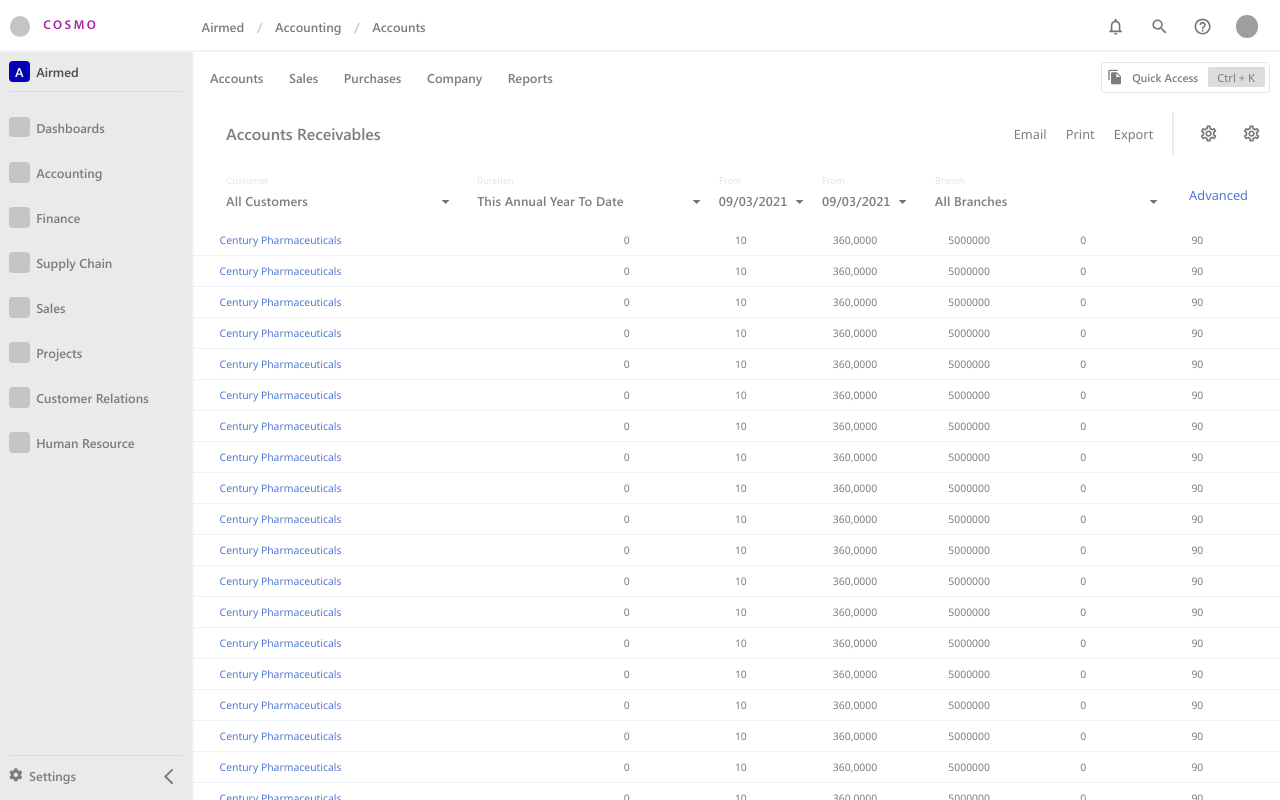
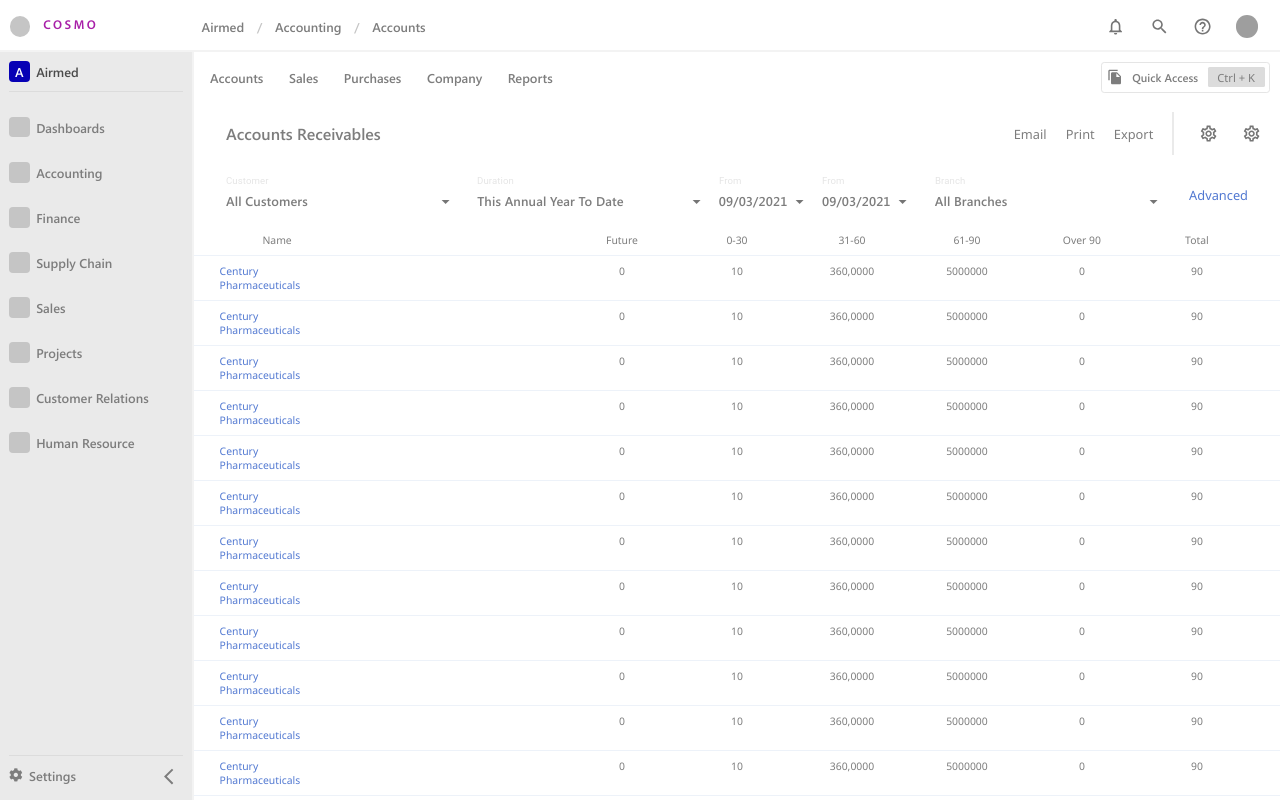
Before and after one commit to Maheerali-pk/cosmo, a React (Create React App) app: page / in a window 1280 px wide. Built offline with nearby package versions, Linux system fonts and the light colour scheme; grey boxes are pictures that could not be loaded; a small style sheet from the web is missing.

Commit message:
Little alignment issue due to scrollbar in table is resolved

```diff
--- a/src/App.css
+++ b/src/App.css
@@ -63,3 +63,24 @@ label + .MuiInput-formControl {
       font-size: 50%;
    }
 }
+
+::-webkit-scrollbar {
+   width: 0.35rem;
+}
+
+/* Track */
+::-webkit-scrollbar-track {
+   box-shadow: inset 0 0 5px white;
+   border-radius: 10px;
+}
+
+/* Handle */
+::-webkit-scrollbar-thumb {
+   background: gray;
+   border-radius: 2px;
+}
+
+/* Handle on hover */
+::-webkit-scrollbar-thumb:hover {
+   background: gray;
+}
--- a/src/Pages/AccountRecieveables/AccountRecieveables.tsx
+++ b/src/Pages/AccountRecieveables/AccountRecieveables.tsx
@@ -16,7 +16,7 @@ const PageWrapper = styled.div`
    min-width: 100%;
    border-left: 2px solid ${colors.pageOutlineSkyblue};
    overflow: auto;
-   grid-template-rows: auto auto auto 10fr;
+   grid-template-rows: min-content min-content min-content auto;
 `;
 
 const AccountRecieveables: React.FC<AccountRecieveablesProps> = () => {
--- a/src/Pages/AccountRecieveables/Table.tsx
+++ b/src/Pages/AccountRecieveables/Table.tsx
@@ -11,11 +11,12 @@ export interface RowProps {
 const RowWrapper = styled.div`
    display: grid;
    width: 100%;
-   grid-template-columns: auto 2fr repeat(6, 1fr);
-   place-items: center;
+   grid-template-columns: 1fr 2fr repeat(6, 1fr);
    padding: ${toRem(10)} 2rem;
    border-bottom: 1px solid ${colors.skyBlueLines};
 `;
+
+const HeadingsWrapper = styled(RowWrapper)``;
 
 const Row: React.FC<RowProps> = ({ items }) => {
    return (
@@ -25,21 +26,51 @@ const Row: React.FC<RowProps> = ({ items }) => {
          </Text>
          <div></div>
          {items.slice(1).map((item) => (
-            <Text size={13}>{item}</Text>
+            <Text style={{ textAlign: "center" }} size={13}>
+               {item}
+            </Text>
+         ))}
+      </RowWrapper>
+   );
+};
+
+const HeadingsRow = () => {
+   const headings = ["Name", "", "Future", "0-30", "31-60", "61-90", "Over 90", "Total"];
+   return (
+      <RowWrapper style={{ overflowY: "scroll" }}>
+         {headings.map((x) => (
+            <Text size={13} style={{ textAlign: "center" }}>
+               {x}
+            </Text>
          ))}
       </RowWrapper>
    );
 };
 
 const rowsData: string[][] = repeat(["Century Pharmaceuticals", "0", "10", "360,0000", "5000000", "0", "90"], 30);
+const rowsData2: string[][] = repeat(["Cent fdsaf", "0", "10", "360,0000", "500", "0", "90"], 30);
+
+const TableBody = styled(Flexbox)`
+   overflow: auto;
+   height: 100%;
+   overflow-y: scroll;
+`;
+
+const TableWrapper = styled.div`
+   display: grid;
+   grid-template-columns: 1fr 2fr repeat(6, 1fr);
+`;
 
 const Table: React.FC<TableProps> = () => {
    return (
-      <Flexbox column fullWidth>
-         {rowsData.map((row) => (
-            <Row items={row}></Row>
-         ))}
-      </Flexbox>
+      <>
+         <HeadingsRow></HeadingsRow>
+         <TableBody column fullWidth>
+            {rowsData.concat(rowsData2).map((row) => (
+               <Row items={row}></Row>
+            ))}
+         </TableBody>
+      </>
    );
 };
 
```
